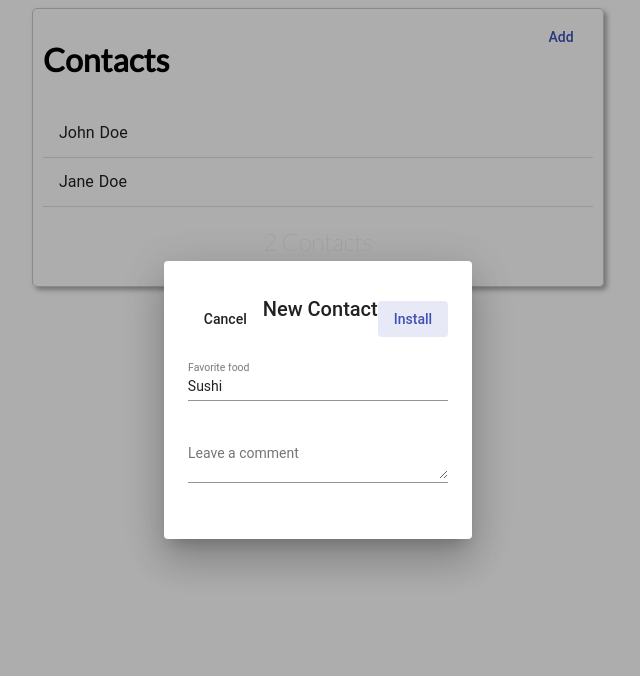
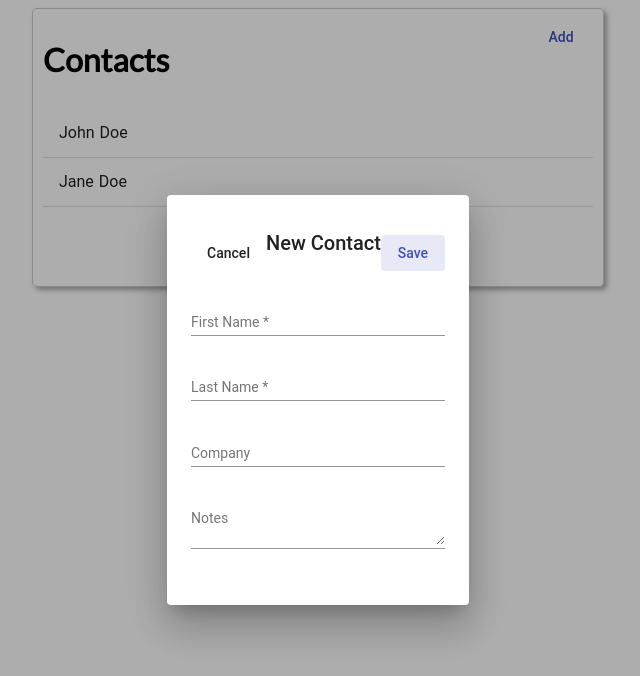
Before and after one commit to skmuddamsetty/angular-phone-book, an Angular app: page / in a window 1280 px wide. Both pictures are taken after a click on the button "Add". Shown: the top 676 px of the page, without its empty margins (322-962 px from the left). Built offline with nearby package versions, Linux system fonts and the light colour scheme.

Commit message:
completed first name, last name , company, notes

```diff
--- a/src/app/contact-form/contact-form.component.html
+++ b/src/app/contact-form/contact-form.component.html
@@ -1,18 +1,26 @@
 <mat-dialog-actions align="end">
 	<button mat-button mat-dialog-close>Cancel</button>
 	<h2 mat-dialog-title>New Contact</h2>
-	<button mat-button [mat-dialog-close]="true" color="primary" cdkFocusInitial>Install</button>
+	<button mat-button [mat-dialog-close]="contactForm.value" color="primary" cdkFocusInitial>Save</button>
 </mat-dialog-actions>
 <mat-dialog-content class="mat-typography">
-	<form class="contact-form">
+	<form class="contact-form" [formGroup]="contactForm">
 		<mat-form-field class="contact-full-width">
-			<mat-label>Favorite food</mat-label>
-			<input matInput placeholder="Ex. Pizza" value="Sushi">
+			<mat-label>First Name</mat-label>
+			<input matInput placeholder="Ex. John" name="firstName" formControlName="firstName">
+  </mat-form-field>
+			<mat-form-field class="contact-full-width">
+				<mat-label>Last Name</mat-label>
+				<input matInput placeholder="Ex. Doe" name="lastName" formControlName="lastName">
+  </mat-form-field>
+				<mat-form-field class="contact-full-width">
+					<mat-label>Company</mat-label>
+					<input matInput placeholder="Ex. Google" name="company" formControlName="company">
   </mat-form-field>
 
-			<mat-form-field class="contact-full-width">
-				<mat-label>Leave a comment</mat-label>
-				<textarea matInput placeholder="Ex. It makes me feel..."></textarea>
-			</mat-form-field>
+					<mat-form-field class="contact-full-width">
+						<mat-label>Notes</mat-label>
+						<textarea matInput placeholder="Ex. It makes me feel..." name="notes" formControlName="notes"></textarea>
+					</mat-form-field>
 	</form>
 </mat-dialog-content>
--- a/src/app/contact-form/contact-form.component.ts
+++ b/src/app/contact-form/contact-form.component.ts
@@ -19,6 +19,7 @@ export class ContactFormComponent implements OnInit {
       firstName: ["", Validators.required],
       lastName: ["", Validators.required],
       company: [""],
+      notes: [""],
       email: ["", [Validators.required, Validators.email]]
     });
   }
```
